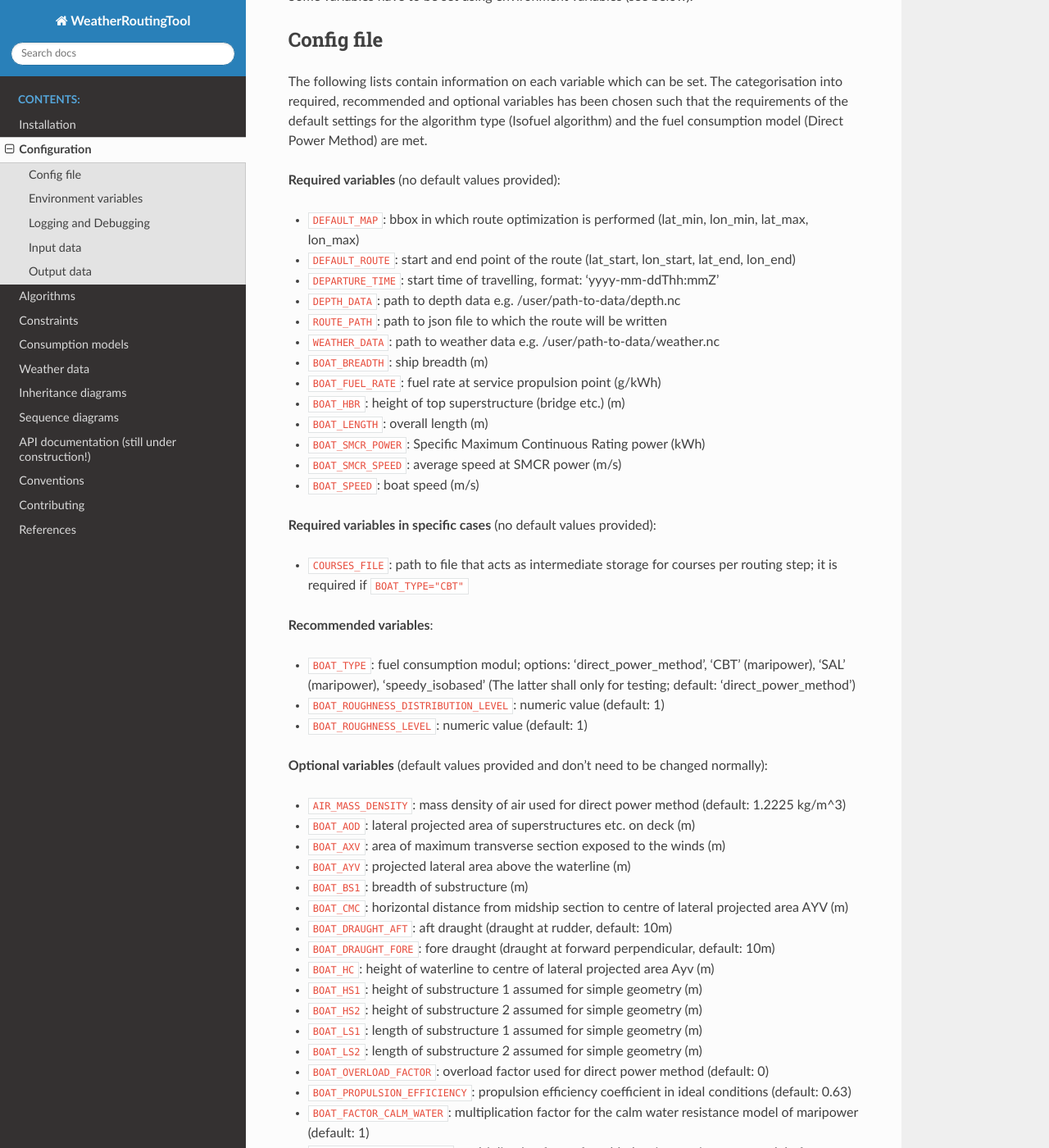
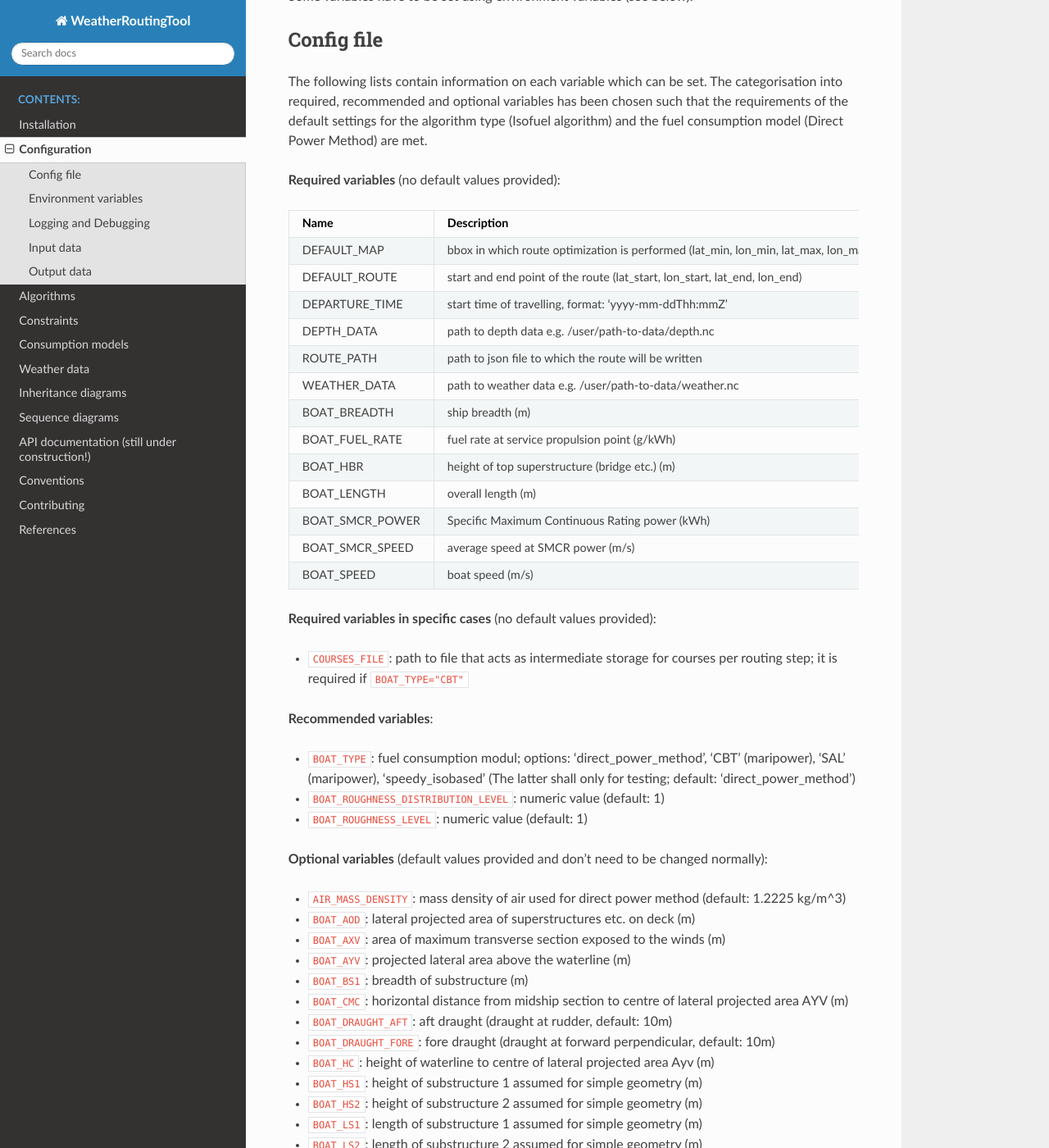
Before and after one commit to 52North/WeatherRoutingTool, a Sphinx documentation site: the page built from docs/source/configuration.rst, in a window 1280 px wide and 1400 px high, scrolled down 761 px. Shown: the whole window at 82% size. Built offline with Sphinx 7.4.7 and the Read the Docs theme 3.1.0, drawn with Linux system fonts in a browser that asks for light colours; some of the changed text lies outside the part shown.

```diff
--- a/docs/source/configuration.rst
+++ b/docs/source/configuration.rst
@@ -42,19 +42,35 @@ The following lists contain information on each variable which can be set. The c
 
 **Required variables** (no default values provided):
 
-- ``DEFAULT_MAP``: bbox in which route optimization is performed (lat_min, lon_min, lat_max, lon_max)
-- ``DEFAULT_ROUTE``: start and end point of the route (lat_start, lon_start, lat_end, lon_end)
-- ``DEPARTURE_TIME``: start time of travelling, format: 'yyyy-mm-ddThh:mmZ'
-- ``DEPTH_DATA``: path to depth data e.g. /user/path-to-data/depth.nc
-- ``ROUTE_PATH``: path to json file to which the route will be written
-- ``WEATHER_DATA``: path to weather data e.g. /user/path-to-data/weather.nc
-- ``BOAT_BREADTH``: ship breadth (m)
-- ``BOAT_FUEL_RATE``: fuel rate at service propulsion point (g/kWh)
-- ``BOAT_HBR``: height of top superstructure (bridge etc.) (m)
-- ``BOAT_LENGTH``: overall length (m)
-- ``BOAT_SMCR_POWER``: Specific Maximum Continuous Rating power (kWh)
-- ``BOAT_SMCR_SPEED``: average speed at SMCR power (m/s)
-- ``BOAT_SPEED``: boat speed (m/s)
++-----------------+------------------------------------------------------------------------------------+
+| Name            | Description                                                                        |
++=================+====================================================================================+
+| DEFAULT_MAP     | bbox in which route optimization is performed (lat_min, lon_min, lat_max, lon_max) |
++-----------------+------------------------------------------------------------------------------------+
+| DEFAULT_ROUTE   | start and end point of the route (lat_start, lon_start, lat_end, lon_end)          |
++-----------------+------------------------------------------------------------------------------------+
+| DEPARTURE_TIME  | start time of travelling, format: 'yyyy-mm-ddThh:mmZ'                              |
++-----------------+------------------------------------------------------------------------------------+
+| DEPTH_DATA      | path to depth data e.g. /user/path-to-data/depth.nc                                |
++-----------------+------------------------------------------------------------------------------------+
+| ROUTE_PATH      | path to json file to which the route will be written                               |
++-----------------+------------------------------------------------------------------------------------+
+| WEATHER_DATA    | path to weather data e.g. /user/path-to-data/weather.nc                            |
++-----------------+------------------------------------------------------------------------------------+
+| BOAT_BREADTH    | ship breadth (m)                                                                   |
++-----------------+------------------------------------------------------------------------------------+
+| BOAT_FUEL_RATE  | fuel rate at service propulsion point (g/kWh)                                      |
++-----------------+------------------------------------------------------------------------------------+
+| BOAT_HBR        | height of top superstructure (bridge etc.) (m)                                     |
++-----------------+------------------------------------------------------------------------------------+
+| BOAT_LENGTH     | overall length (m)                                                                 |
++-----------------+------------------------------------------------------------------------------------+
+| BOAT_SMCR_POWER | Specific Maximum Continuous Rating power (kWh)                                     |
++-----------------+------------------------------------------------------------------------------------+
+| BOAT_SMCR_SPEED | average speed at SMCR power (m/s)                                                  |
++-----------------+------------------------------------------------------------------------------------+
+| BOAT_SPEED      | boat speed (m/s)                                                                   |
++-----------------+------------------------------------------------------------------------------------+
 
 **Required variables in specific cases** (no default values provided):
 
@@ -89,8 +105,11 @@ The following lists contain information on each variable which can be set. The c
 - ``BOAT_UNDER_KEEL_CLEARANCE``: vertical distance between keel and ground (default: 20m)
 - ``ALGORITHM_TYPE``: options: 'isofuel', 'genetic', 'speedy_isobased' (The latter shall only for testing; default: 'direct_power_method'; default: 'isofuel')
 - ``CONSTRAINTS_LIST``: options: 'land_crossing_global_land_mask', 'land_crossing_polygons', 'seamarks', 'water_depth', 'on_map', 'via_waypoints', 'status_error' (default: ['land_crossing_global_land_mask', 'water_depth', 'on_map'])
-- ``DELTA_FUEL``: amount of fuel per routing step (default: 3000kg)
+- ``DELTA_FUEL``: amount of fuel per routing step (default: 3000 kg)
 - ``DELTA_TIME_FORECAST``: time resolution of weather forecast (default: 3h)
+- ``DIJKSTRA_MASK_FILE``: path to the global land mask file; if the Python package is installed the file should already be available. It can be found with ``find ~ -type f -name globe_combined_mask_compressed.npz``. Alternatively, it can be downloaded via `GitHub <https://github.com/toddkarin/global-land-mask/blob/master/global_land_mask/globe_combined_mask_compressed.npz>`_
+- ``DIJKSTRA_NOF_NEIGHBORS``: number of neighbors to use when creating a graph from the grid, defaults to 1
+- ``DIJKSTRA_STEP``: step used to save final route to prevent very dense waypoints, defaults to 1
 - ``FACTOR_CALM_WATER``: multiplication factor for the calm water resistance model
 - ``FACTOR_WAVE_FORCES``: multiplication factor for the added resistance in waves model
 - ``FACTOR_WIND_FORCES``: multiplication factor for the added resistance in wind model
@@ -174,13 +193,13 @@ The WRT currently requires data for the water depth as well as the following env
 - Temperature_surface (temperature at the water surface)
 - so (salinity)
 
-Thereby, the depth data and the weather data need to be wrapped in separate [netCDF](https://www.unidata.ucar.edu/software/netcdf) files.
+Thereby, the depth data and the weather data need to be wrapped in separate `netCDF <https://www.unidata.ucar.edu/software/netcdf>`_ files.
 If no input data is provided but the config parameters ``DEPTH_DATA`` and ``WEATHER_DATA`` are set to valid paths,
 the data is downloaded automatically from
 
-- depth data: [NOAA](https://www.ngdc.noaa.gov/thredds/catalog/global/ETOPO2022/30s/30s_bed_elev_netcdf/catalog.html?dataset=globalDatasetScan/ETOPO2022/30s/30s_bed_elev_netcdf/ETOPO_2022_v1_30s_N90W180_bed.nc)
-- atmospheric weather data: [Global Forecast System](https://www.emc.ncep.noaa.gov/emc/pages/numerical_forecast_systems/gfs.php>)
-- oceanic weather data: [Copernicus Marine Data Store](https://data.marine.copernicus.eu/products)
+- depth data: `NOAA <https://www.ngdc.noaa.gov/thredds/catalog/global/ETOPO2022/30s/30s_bed_elev_netcdf/catalog.html?dataset=globalDatasetScan/ETOPO2022/30s/30s_bed_elev_netcdf/ETOPO_2022_v1_30s_N90W180_bed.nc>`_
+- atmospheric weather data: `Global Forecast System <https://www.emc.ncep.noaa.gov/emc/pages/numerical_forecast_systems/gfs.php>`_
+- oceanic weather data: `Copernicus Marine Data Store <https://data.marine.copernicus.eu/products>`_
 
 In principle, the WRT can also be used without providing depth data but to it is highly recommended to provide depth information
 to obtain realistic routes. If no depth data is provided, the ``water_depth`` option of ``CONSTRAINTS_LIST``
--- a/docs/source/contributing.rst
+++ b/docs/source/contributing.rst
@@ -3,10 +3,8 @@
 Contributing
 ============
 
-CLA guidelines
---------------
-Please be aware that we can only consider pull requests of authors who consider 52North's `CLA guidelines <https://52north.org/software/licensing/cla-guidelines/>`_ and, in particular, fill the 52North Contributor License Agreement.
-
+Before getting involved please carefully read our `documentation for Open Source Software contributions <https://52north.org/software/contribute/>`_.
+Be aware that we can only consider pull requests of authors who consider 52North's `CLA guidelines <https://52north.org/software/licensing/cla-guidelines/>`_ and, in particular, fill the 52North Contributor License Agreement.
 
 General remarks
 ---------------
```
Also changed, not shown: docs/source/installation.rst (+33 -7 lines).
